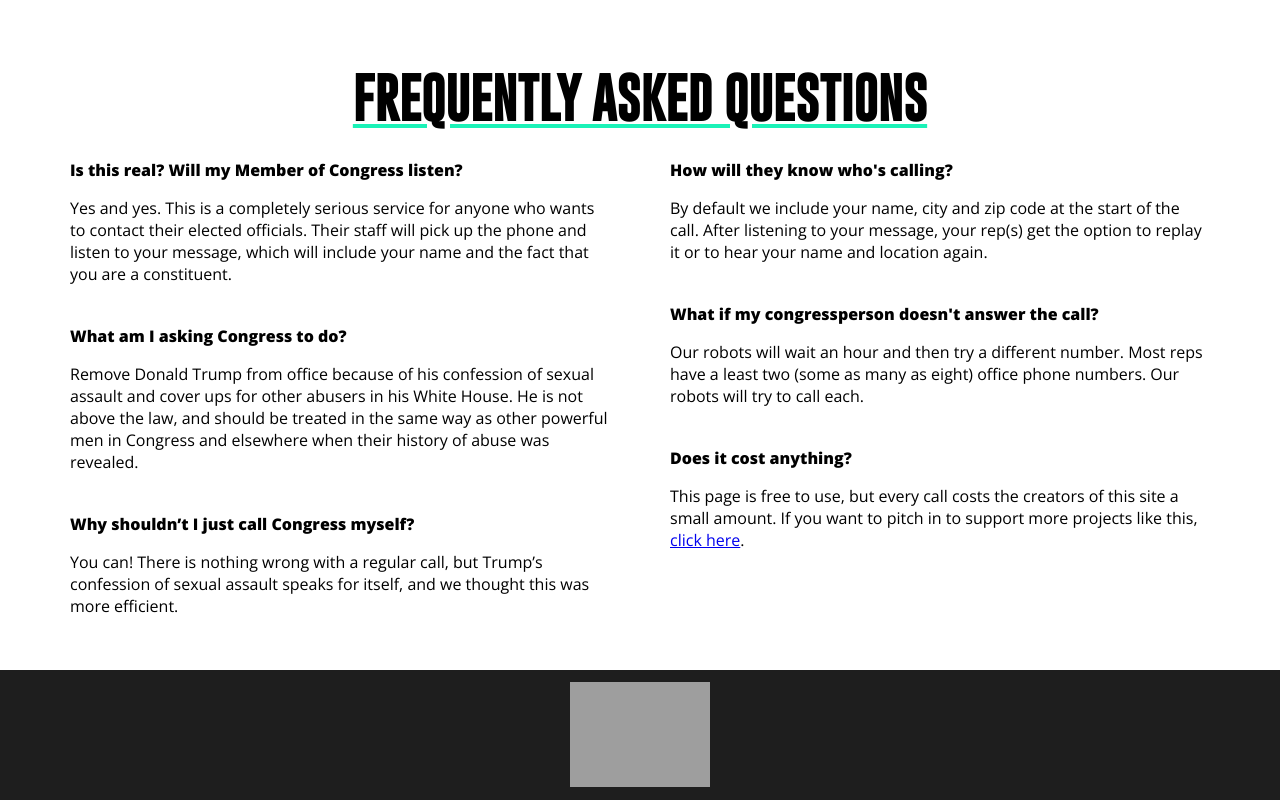
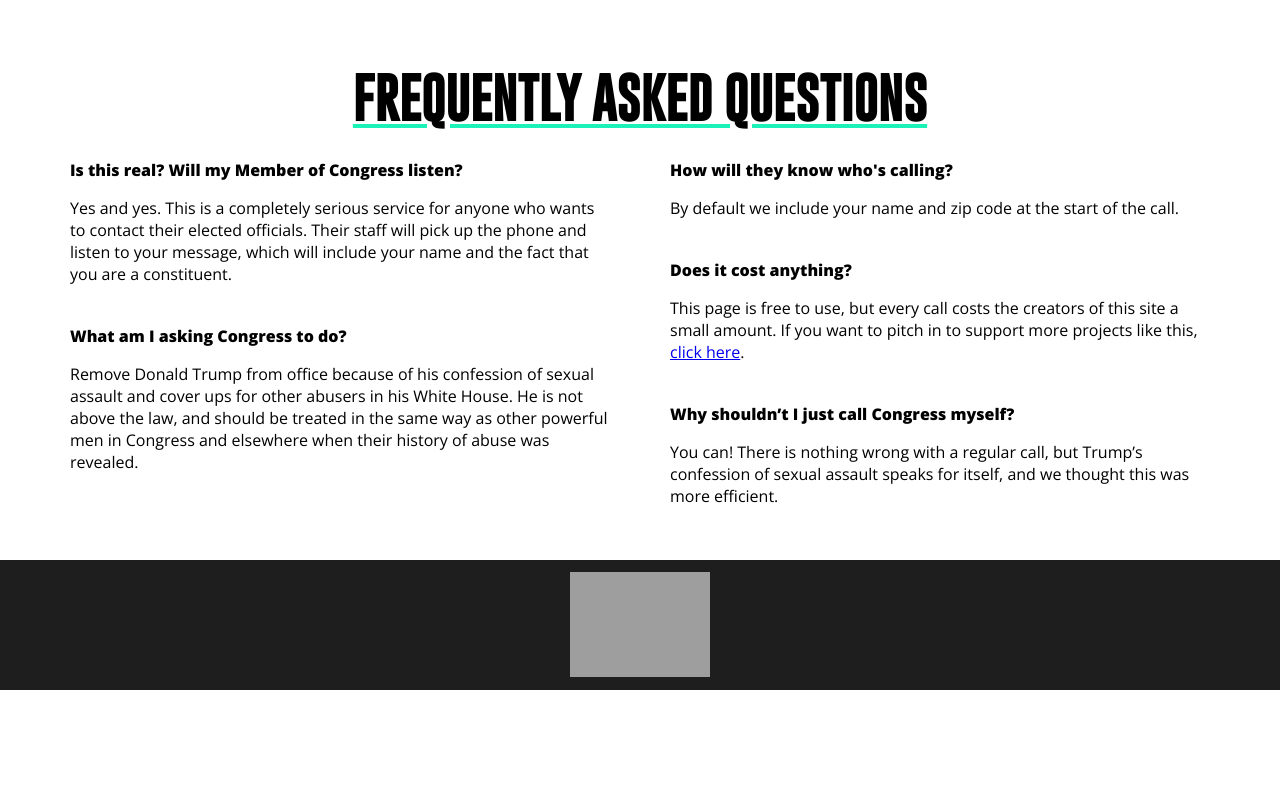
Before and after one commit to cmdouglas/robocalls, a Flask app: page / in a window 1280 px wide. Shown: the part 1126-1926 px from the top of the page. After the commit the page ends 1816 px from the top, so only its background shows below. Run offline with Flask 2, Linux system fonts and the light colour scheme; some libraries are stand-ins or nearby versions; grey boxes are pictures that could not be loaded.

Commit message:
remove inaccurate FAQ info

```diff
--- a/app/templates/base.html
+++ b/app/templates/base.html
@@ -61,27 +61,20 @@
             <p class="faqAnswer">Remove Donald Trump from office because of his confession of sexual assault and cover
                 ups for other abusers in his White House. He is not above the law, and should be treated in the same way
                 as other powerful men in Congress and elsewhere when their history of abuse was revealed.</p>
-
-            <p class="faqQuestion">Why shouldn’t I just call Congress myself?</p>
-            <p class="faqAnswer">You can! There is nothing wrong with a regular call, but Trump’s confession of sexual
-                assault speaks for itself, and we thought this was more efficient.</p>
-
         </div>
         <div class="faqColumn">
 
             <p class="faqQuestion">How will they know who's calling?</p>
-            <p class="faqAnswer">By default we include your name, city and zip code at the start of the call. After
-                listening to your message, your rep(s) get the option to replay it or to hear your name and location
-                again.</p>
-
-            <p class="faqQuestion">What if my congressperson doesn't answer the call?</p>
-            <p class="faqAnswer">Our robots will wait an hour and then try a different number. Most reps have a least
-                two (some as many as eight) office phone numbers. Our robots will try to call each.</p>
+            <p class="faqAnswer">By default we include your name and zip code at the start of the call.</p>
 
             <p class="faqQuestion">Does it cost anything?</p>
             <p class="faqAnswer">This page is free to use, but every call costs the creators of this site a small
                 amount. If you want to pitch in to support more projects like this, <a
                         href="https://actionnetwork.org/fundraising/support/" target="_blank">click here</a>.</p>
+
+            <p class="faqQuestion">Why shouldn’t I just call Congress myself?</p>
+            <p class="faqAnswer">You can! There is nothing wrong with a regular call, but Trump’s confession of sexual
+                assault speaks for itself, and we thought this was more efficient.</p>
 
         </div>
 
```
